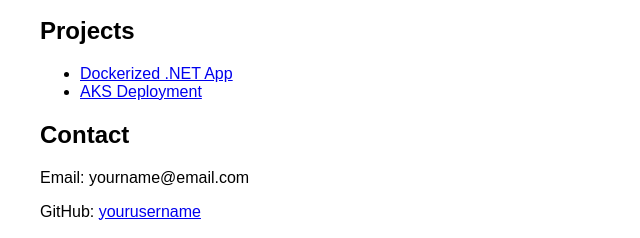
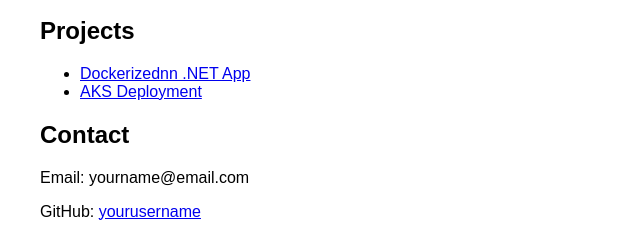
Before and after one commit to ShitalPachchigar/ShitalPachchigar.github.io, a plain HTML site: page Index.html in a window 1280 px wide. Shown: the part 142-380 px from the top of the page, 0-640 px from the left. Drawn offline with Linux system fonts and the light colour scheme.

Commit message:
Update Index.html
Signed-off-by: Shital Pachchigar <shital.v.pachchigar@gmail.com>

```diff
--- a/Index.html
+++ b/Index.html
@@ -13,7 +13,7 @@
 
   <h2>Projects</h2>
   <ul>
-    <li><a href="https://github.com/yourusername/project1">Dockerized .NET App</a></li>
+    <li><a href="https://github.com/yourusername/project1">Dockerizednn .NET App</a></li>
     <li><a href="https://github.com/yourusername/project2">AKS Deployment</a></li>
   </ul>
 
```
